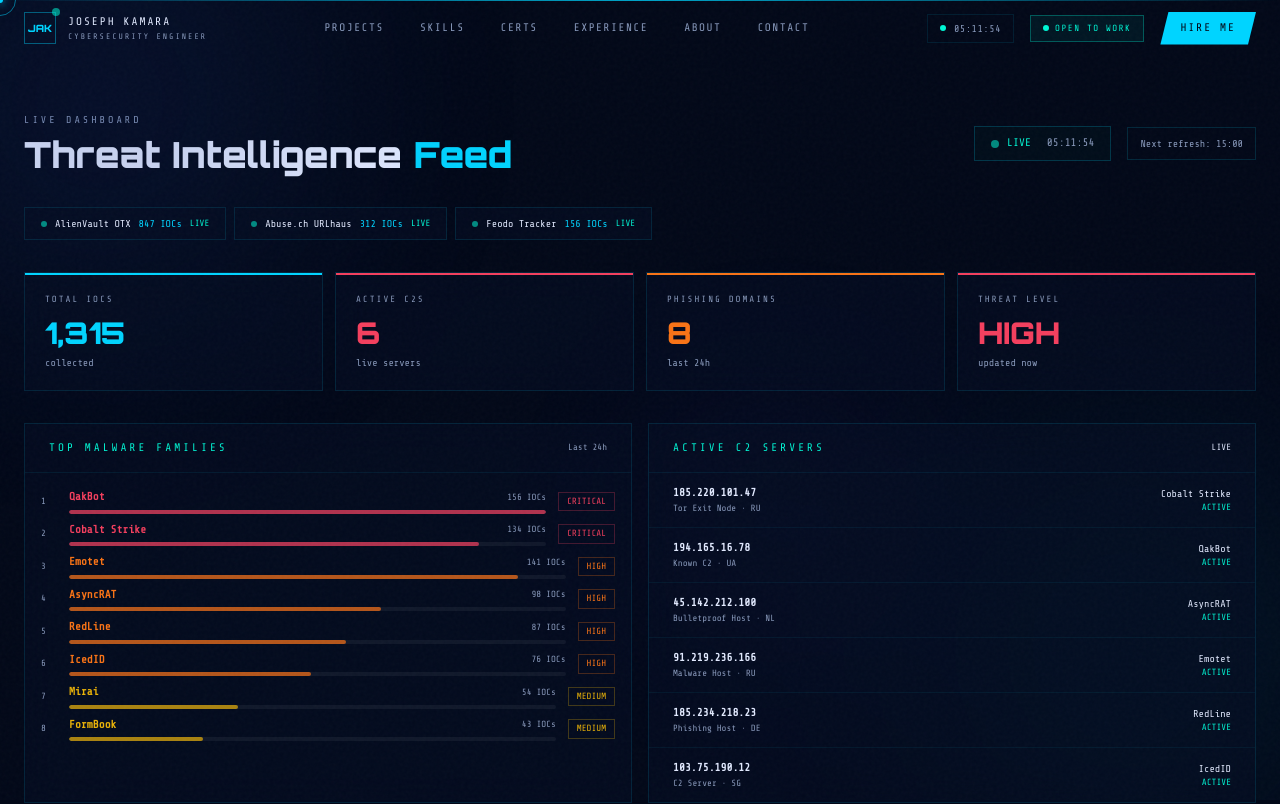
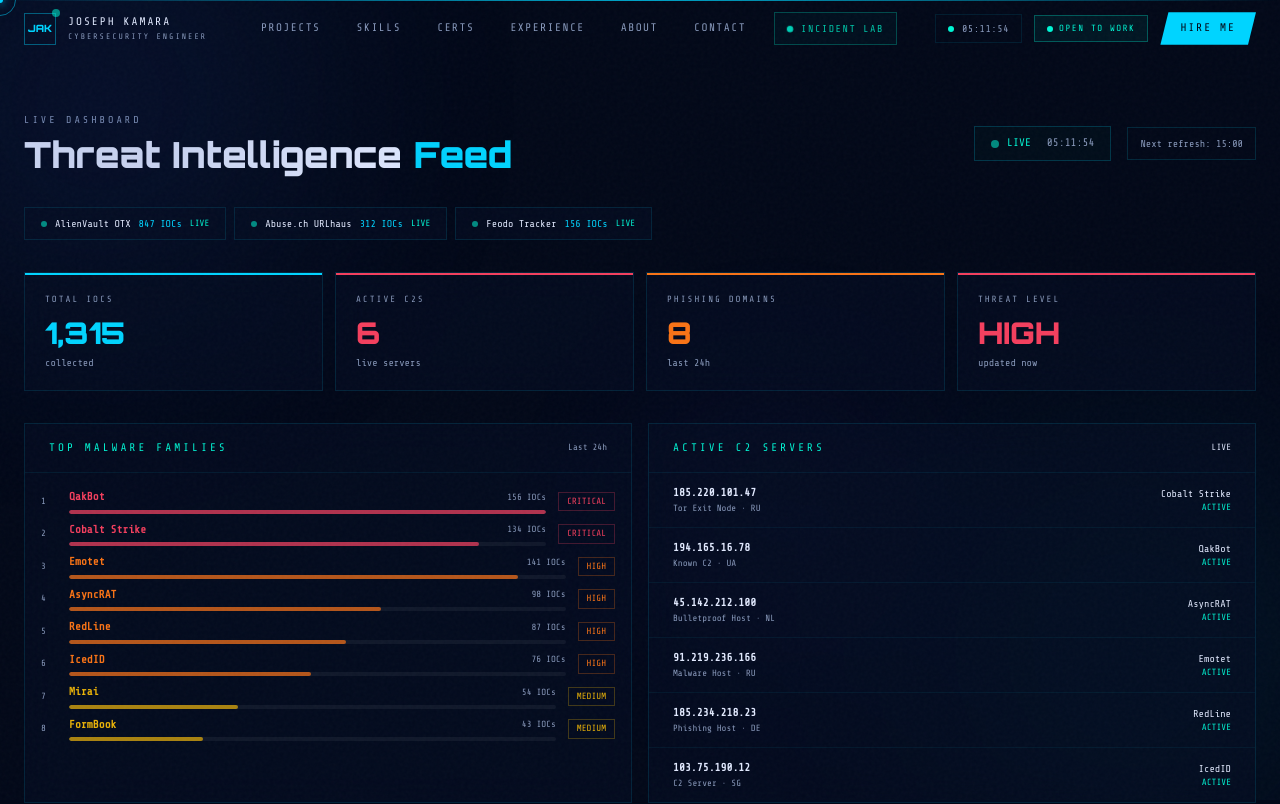
Before and after one commit to kamara1994/portfolio, a Next.js app: page /threat-intel in a window 1280 px wide. Shown: the top 804 px of the page. Built offline with nearby package versions, Linux system fonts and the light colour scheme.

Commit message:
Add Incident Lab doors - nav, hero, recruiter briefing

```diff
--- a/components/Hero.tsx
+++ b/components/Hero.tsx
@@ -156,10 +156,15 @@
             <a href="#projects" className="btn-hex bg-cyan text-bg font-mono text-[11px] tracking-[2px] uppercase px-7 py-3 hover:bg-neon">
               View Projects
             </a>
-            <a href="#briefing" className="btn-hex border border-neon text-neon font-mono text-[11px] tracking-[2px] uppercase px-7 py-3 hover:bg-[rgba(0,255,136,0.08)]">
+            <a href="/incident-replay" className="btn-hex font-mono text-[11px] tracking-[2px] uppercase px-7 py-3 flex items-center gap-2 border border-[rgba(0,245,212,0.5)] text-neon hover:bg-[rgba(0,245,212,0.08)] transition-colors"
+              style={{ boxShadow: '0 0 20px rgba(0,245,212,0.15)' }}>
+              <span className="w-1.5 h-1.5 rounded-full bg-neon animate-pulse shrink-0" />
+              Incident Lab
+            </a>
+            <a href="#briefing" className="btn-hex border border-[rgba(0,212,255,0.3)] text-cyan font-mono text-[11px] tracking-[2px] uppercase px-7 py-3 hover:bg-[rgba(0,212,255,0.08)]">
               Recruiter Briefing
             </a>
-            <a href="/resume/Joseph_Allan_Kamara_Resume_v3.pdf" target="_blank" className="btn-hex border border-cyan text-cyan font-mono text-[11px] tracking-[2px] uppercase px-7 py-3 hover:bg-[rgba(0,212,255,0.08)]">
+            <a href="/resume/Joseph_Allan_Kamara_Resume_v3.pdf" target="_blank" className="btn-hex border border-[rgba(0,212,255,0.2)] text-muted font-mono text-[11px] tracking-[2px] uppercase px-7 py-3 hover:border-cyan hover:text-cyan">
               ↓ Resume
             </a>
           </motion.div>
--- a/components/Nav.tsx
+++ b/components/Nav.tsx
@@ -1,22 +1,24 @@
 'use client'
 import { useEffect, useState } from 'react'
 import { motion, AnimatePresence } from 'framer-motion'
+import Link from 'next/link'
 
 const links = [
-  { label: 'Projects', href: 'projects' },
-  { label: 'Skills', href: 'skills' },
-  { label: 'Certs', href: 'certs' },
-  { label: 'Experience', href: 'experience' },
-  { label: 'About', href: 'about' },
-  { label: 'Contact', href: 'contact' },
+  { label: 'Projects', href: '#projects' },
+  { label: 'Skills', href: '#skills' },
+  { label: 'Certs', href: '#certs' },
+  { label: 'Experience', href: '#experience' },
+  { label: 'About', href: '#about' },
+  { label: 'Contact', href: '#contact' },
 ]
 
 export default function Nav() {
   const [scrolled, setScrolled] = useState(false)
   const [active, setActive] = useState('')
   const [menuOpen, setMenuOpen] = useState(false)
-  const [hovered, setHovered] = useState(null)
+  const [hovered, setHovered] = useState<string | null>(null)
   const [time, setTime] = useState('')
+  const [labPulse, setLabPulse] = useState(false)
 
   useEffect(() => {
     const tick = () => {
@@ -28,10 +30,23 @@
     return () => clearInterval(id)
   }, [])
 
+  // Pulse the LAB button periodically to draw attention
+  useEffect(() => {
+    const interval = setInterval(() => {
+      setLabPulse(true)
+      setTimeout(() => setLabPulse(false), 1500)
+    }, 10000)
+    const initial = setTimeout(() => {
+      setLabPulse(true)
+      setTimeout(() => setLabPulse(false), 1500)
+    }, 4000)
+    return () => { clearInterval(interval); clearTimeout(initial) }
+  }, [])
+
   useEffect(() => {
     const onScroll = () => {
       setScrolled(window.scrollY > 40)
-      const sections = links.map(l => l.href)
+      const sections = ['projects', 'skills', 'certs', 'experience', 'about', 'contact']
       for (const s of [...sections].reverse()) {
         const el = document.getElementById(s)
         if (el && window.scrollY >= el.offsetTop - 150) {
@@ -59,7 +74,7 @@
       >
         <div className="absolute top-0 left-0 right-0 h-[1px] bg-gradient-to-r from-transparent via-cyan to-transparent opacity-60" />
 
-        <div className="max-w-7xl mx-auto px-6 py-3 flex items-center justify-between gap-6">
+        <div className="max-w-7xl mx-auto px-6 py-3 flex items-center justify-between gap-4">
 
           {/* LOGO */}
           <a href="#" className="flex items-center gap-3 group shrink-0">
@@ -77,16 +92,18 @@
 
           {/* DESKTOP LINKS */}
           <ul className="hidden lg:flex items-center gap-1">
-            {links.map(link => (
+            {links.map(link => {
+              const id = link.href.replace('#', '')
+              return (
                 <li key={link.href}>
                   <a
-                  href={`#${link.href}`}
-                  onMouseEnter={() => setHovered(link.href)}
+                    href={link.href}
+                    onMouseEnter={() => setHovered(id)}
                     onMouseLeave={() => setHovered(null)}
                     className="relative px-4 py-2 block font-mono text-[11px] tracking-[1.5px] uppercase transition-all duration-200"
-                  style={{ color: active === link.href ? '#00d4ff' : hovered === link.href ? '#e2eaff' : '#8899bb' }}
+                    style={{ color: active === id ? '#00d4ff' : hovered === id ? '#e2eaff' : '#8899bb' }}
                   >
-                  {active === link.href && (
+                    {active === id && (
                       <motion.div
                         layoutId="activeTab"
                         className="absolute inset-0 border border-[rgba(0,212,255,0.3)] bg-[rgba(0,212,255,0.05)]"
@@ -95,16 +112,41 @@
                     )}
                     <span
                       className="absolute top-1 right-1 w-1 h-1 rounded-full bg-neon transition-opacity duration-200"
-                    style={{ opacity: active === link.href ? 1 : 0 }}
+                      style={{ opacity: active === id ? 1 : 0 }}
                     />
                     <span className="relative z-10">{link.label}</span>
                   </a>
                 </li>
-            ))}
+              )
+            })}
+
+            {/* INCIDENT REPLAY LAB — glowing nav link */}
+            <li>
+              <Link
+                href="/incident-replay"
+                onMouseEnter={() => setHovered('lab')}
+                onMouseLeave={() => setHovered(null)}
+                className="relative px-3 py-2 flex items-center gap-2 font-mono text-[10px] tracking-[1.5px] uppercase transition-all duration-200 border ml-2"
+                style={{
+                  borderColor: labPulse || hovered === 'lab' ? 'rgba(0,245,212,0.6)' : 'rgba(0,245,212,0.25)',
+                  color: hovered === 'lab' ? '#00f5d4' : '#00c4a8',
+                  background: labPulse || hovered === 'lab' ? 'rgba(0,245,212,0.08)' : 'rgba(0,245,212,0.03)',
+                  boxShadow: labPulse ? '0 0 20px rgba(0,245,212,0.3)' : 'none',
+                  transition: 'all 0.3s',
+                }}
+              >
+                <motion.span
+                  className="w-1.5 h-1.5 rounded-full bg-neon shrink-0"
+                  animate={{ opacity: [1, 0.3, 1], scale: [1, 1.3, 1] }}
+                  transition={{ duration: 2, repeat: Infinity }}
+                />
+                Incident Lab
+              </Link>
+            </li>
           </ul>
 
           {/* RIGHT SIDE */}
-          <div className="hidden lg:flex items-center gap-4 shrink-0">
+          <div className="hidden lg:flex items-center gap-3 shrink-0">
             <div className="font-mono text-[10px] text-muted tracking-wider border border-[rgba(0,212,255,0.1)] px-3 py-1.5 flex items-center gap-2">
               <span className="w-1.5 h-1.5 rounded-full bg-neon animate-pulse-slow" />
               {time}
@@ -165,10 +207,11 @@
                 Navigation
                 <span className="w-8 h-px bg-[rgba(0,212,255,0.3)]" />
               </div>
+
               {links.map((link, i) => (
                 <motion.a
                   key={link.href}
-                  href={`#${link.href}`}
+                  href={link.href}
                   onClick={() => setMenuOpen(false)}
                   initial={{ opacity: 0, x: -40 }}
                   animate={{ opacity: 1, x: 0 }}
@@ -181,17 +224,42 @@
                   <span className="font-mono text-[10px] text-muted group-hover:text-neon transition-colors">→</span>
                 </motion.a>
               ))}
+
+              {/* Incident Replay Lab in mobile menu */}
+              <motion.div
+                initial={{ opacity: 0, x: -40 }}
+                animate={{ opacity: 1, x: 0 }}
+                transition={{ delay: links.length * 0.07, duration: 0.4 }}
+                className="w-full"
+              >
+                <Link
+                  href="/incident-replay"
+                  onClick={() => setMenuOpen(false)}
+                  className="w-full border px-6 py-4 flex items-center justify-between group transition-all"
+                  style={{ borderColor: 'rgba(0,245,212,0.3)', background: 'rgba(0,245,212,0.03)' }}
+                >
+                  <div className="flex items-center gap-3">
+                    <span className="w-2 h-2 rounded-full bg-neon animate-pulse" />
+                    <span className="font-orbitron text-lg font-bold text-neon uppercase tracking-wide">
+                      Incident Lab
+                    </span>
+                  </div>
+                  <span className="font-mono text-[10px] text-neon">→</span>
+                </Link>
+              </motion.div>
+
               <motion.a
                 href="mailto:kamarajosephallan@gmail.com"
                 onClick={() => setMenuOpen(false)}
                 initial={{ opacity: 0, y: 20 }}
                 animate={{ opacity: 1, y: 0 }}
-                transition={{ delay: 0.5 }}
+                transition={{ delay: 0.55 }}
                 className="mt-6 w-full text-center font-mono text-[12px] tracking-[3px] uppercase px-10 py-4 bg-cyan text-bg hover:bg-neon transition-colors"
                 style={{ clipPath: 'polygon(8px 0%, 100% 0%, calc(100% - 8px) 100%, 0% 100%)' }}
               >
                 Hire Me
               </motion.a>
+
               <motion.div
                 initial={{ opacity: 0 }}
                 animate={{ opacity: 1 }}
--- a/components/RecruiterBriefing.tsx
+++ b/components/RecruiterBriefing.tsx
@@ -99,6 +99,14 @@
                 Explore BLUE SOC
               </a>
               <a
+                href="/incident-replay"
+                className="btn-hex font-mono text-[10px] tracking-[2px] uppercase px-6 py-2.5 flex items-center gap-2 border border-[rgba(0,245,212,0.4)] text-neon hover:bg-[rgba(0,245,212,0.06)] transition-colors"
+                style={{ boxShadow: '0 0 15px rgba(0,245,212,0.1)' }}
+              >
+                <span className="w-1.5 h-1.5 rounded-full bg-neon animate-pulse shrink-0" />
+                Incident Lab
+              </a>
+              <a
                 href="https://github.com/kamara1994"
                 target="_blank"
                 className="btn-hex border border-[rgba(0,212,255,0.3)] text-muted font-mono text-[10px] tracking-[2px] uppercase px-6 py-2.5 hover:border-cyan hover:text-cyan"
```
Lines whose indentation alone changed are shown as unchanged.
